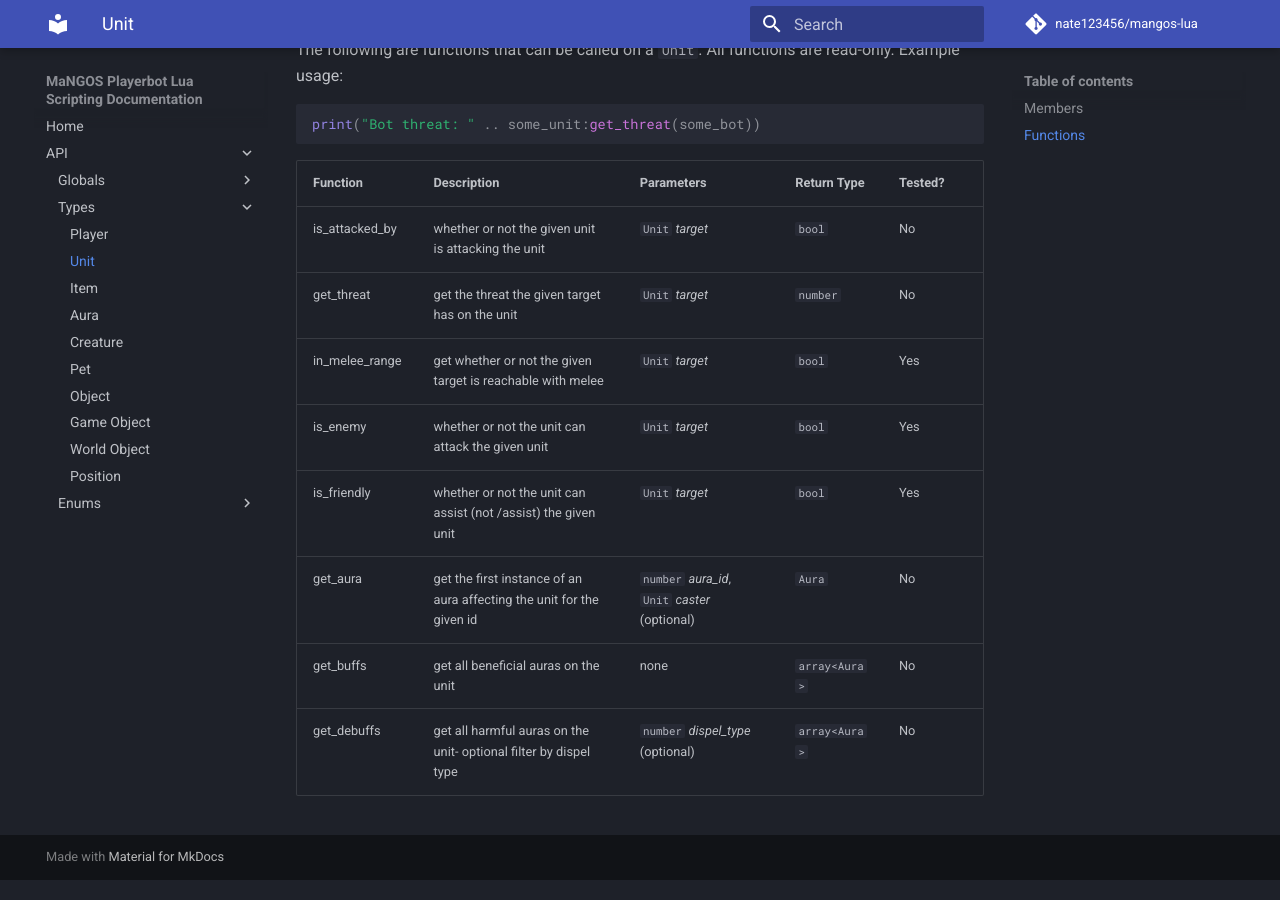
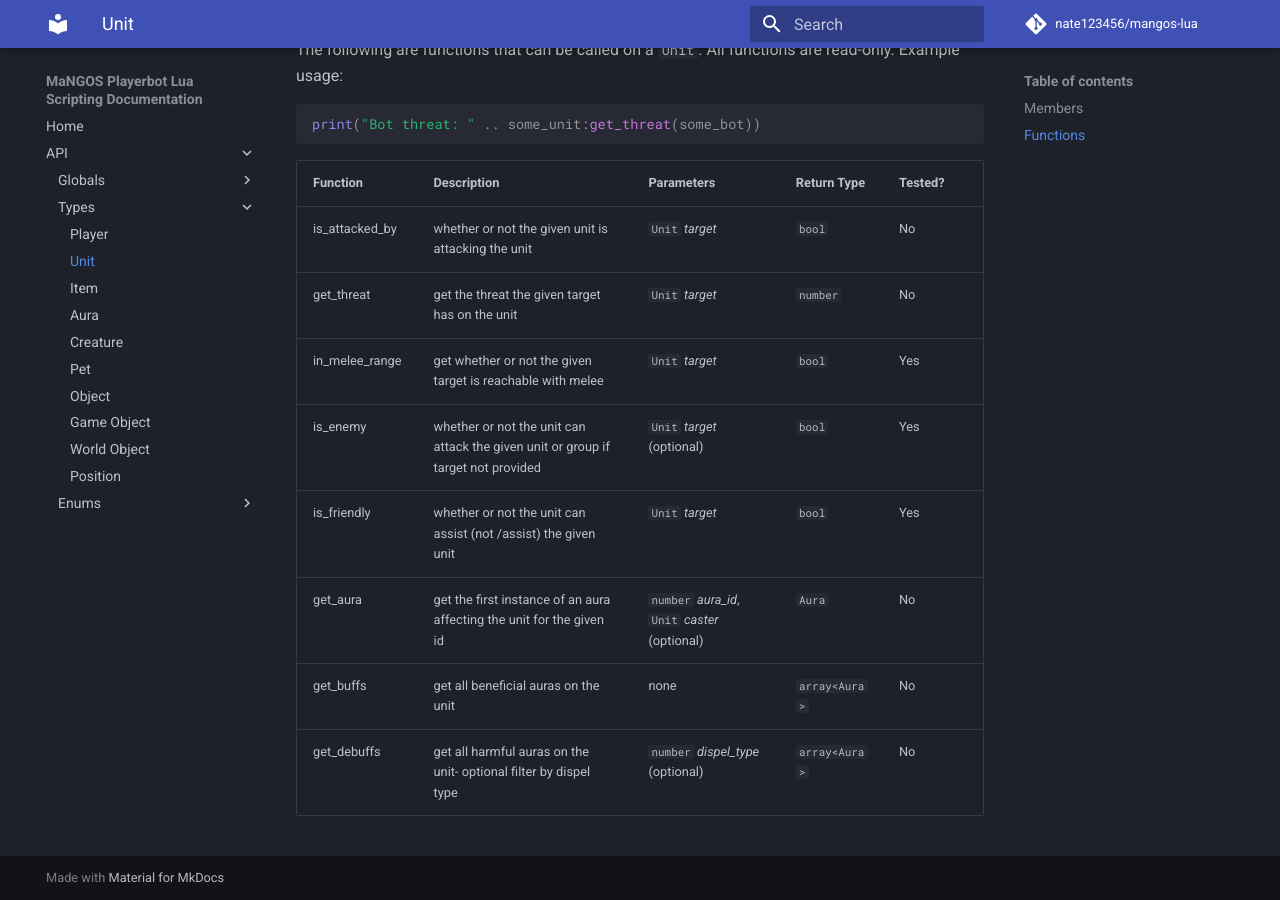
Before and after one commit to nate123456/playerbot-lua, an MkDocs documentation site: the page built from docs/api/types/unit.md, in a window 1280 px wide and 900 px high, scrolled down 1431 px. Built offline with MkDocs 1.6.1 and Material for MkDocs 9.7.7, drawn with Linux system fonts in a browser that asks for light colours; comment, search, counter and statistics services are not loaded.

Commit message:
docs: latest fixes

````diff
--- a/docs/api/types/unit.md
+++ b/docs/api/types/unit.md
@@ -38,13 +38,13 @@ The following are functions that can be called on a `Unit`. All functions are re
 print("Bot threat: " .. some_unit:get_threat(some_bot))
 ```
 
-| Function       | Description                                                           | Parameters                                     | Return Type   | Tested? |
-| -------------- | --------------------------------------------------------------------- | ---------------------------------------------- | ------------- | ------- |
-| is_attacked_by | whether or not the given unit is attacking the unit                   | `Unit` _target_                                | `bool`        | No      |
-| get_threat     | get the threat the given target has on the unit                       | `Unit` _target_                                | `number`      | No      |
-| in_melee_range | get whether or not the given target is reachable with melee           | `Unit` _target_                                | `bool`        | Yes     |
-| is_enemy       | whether or not the unit can attack the given unit                     | `Unit` _target_                                | `bool`        | Yes     |
-| is_friendly    | whether or not the unit can assist (not /assist) the given unit       | `Unit` _target_                                | `bool`        | Yes     |
-| get_aura       | get the first instance of an aura affecting the unit for the given id | `number` _aura_id_, `Unit` _caster_ (optional) | `Aura`        | No      |
-| get_buffs      | get all beneficial auras on the unit                                  | none                                           | `array<Aura>` | No      |
-| get_debuffs    | get all harmful auras on the unit- optional filter by dispel type     | `number` _dispel_type_ (optional)              | `array<Aura>` | No      |
+| Function       | Description                                                                       | Parameters                                     | Return Type   | Tested? |
+| -------------- | --------------------------------------------------------------------------------- | ---------------------------------------------- | ------------- | ------- |
+| is_attacked_by | whether or not the given unit is attacking the unit                               | `Unit` _target_                                | `bool`        | No      |
+| get_threat     | get the threat the given target has on the unit                                   | `Unit` _target_                                | `number`      | No      |
+| in_melee_range | get whether or not the given target is reachable with melee                       | `Unit` _target_                                | `bool`        | Yes     |
+| is_enemy       | whether or not the unit can attack the given unit or group if target not provided | `Unit` _target_ (optional)                     | `bool`        | Yes     |
+| is_friendly    | whether or not the unit can assist (not /assist) the given unit                   | `Unit` _target_                                | `bool`        | Yes     |
+| get_aura       | get the first instance of an aura affecting the unit for the given id             | `number` _aura_id_, `Unit` _caster_ (optional) | `Aura`        | No      |
+| get_buffs      | get all beneficial auras on the unit                                              | none                                           | `array<Aura>` | No      |
+| get_debuffs    | get all harmful auras on the unit- optional filter by dispel type                 | `number` _dispel_type_ (optional)              | `array<Aura>` | No      |
````
Also changed, not shown: docs/api/types/world_object.md (+2 -2 lines).
